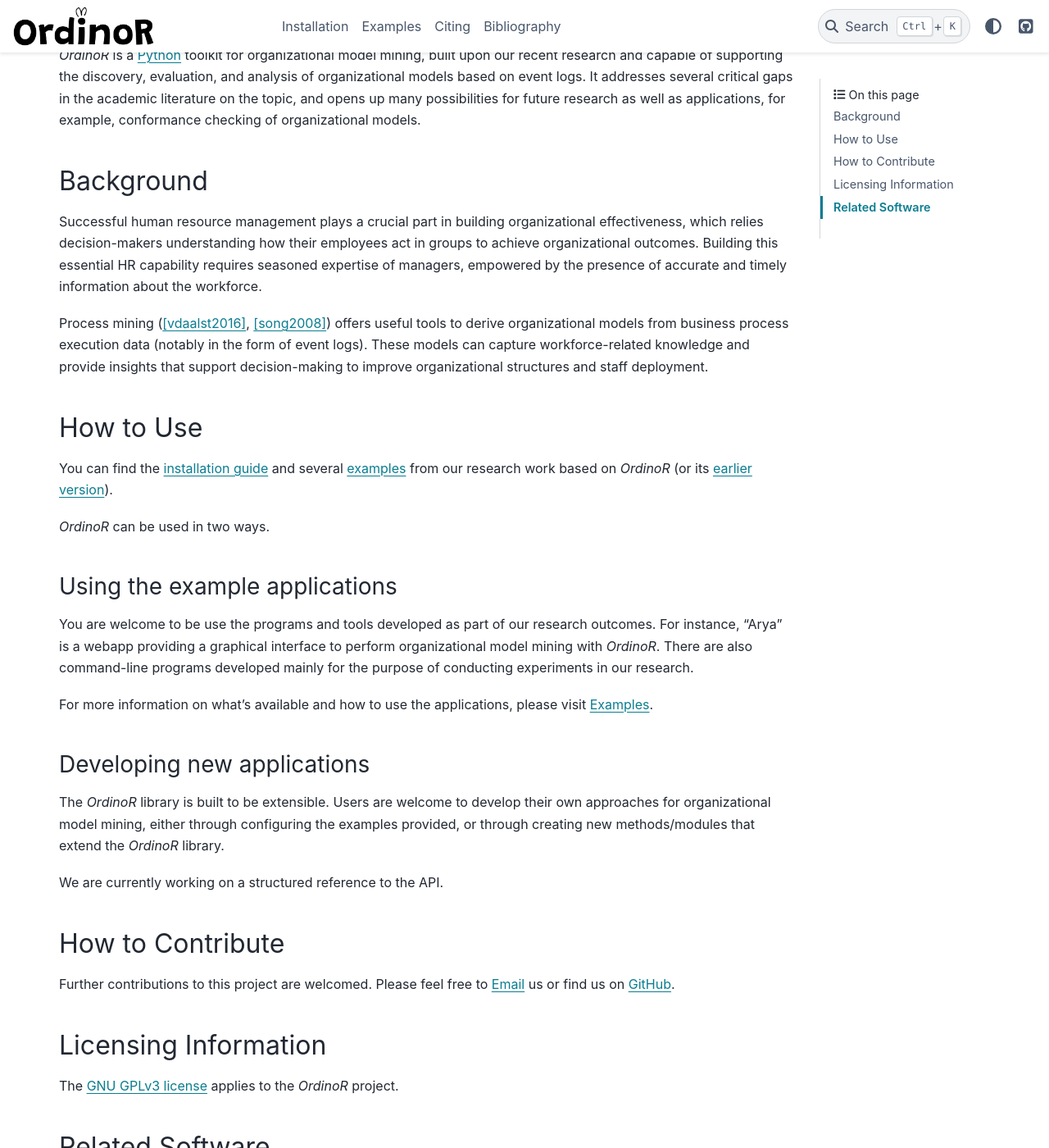
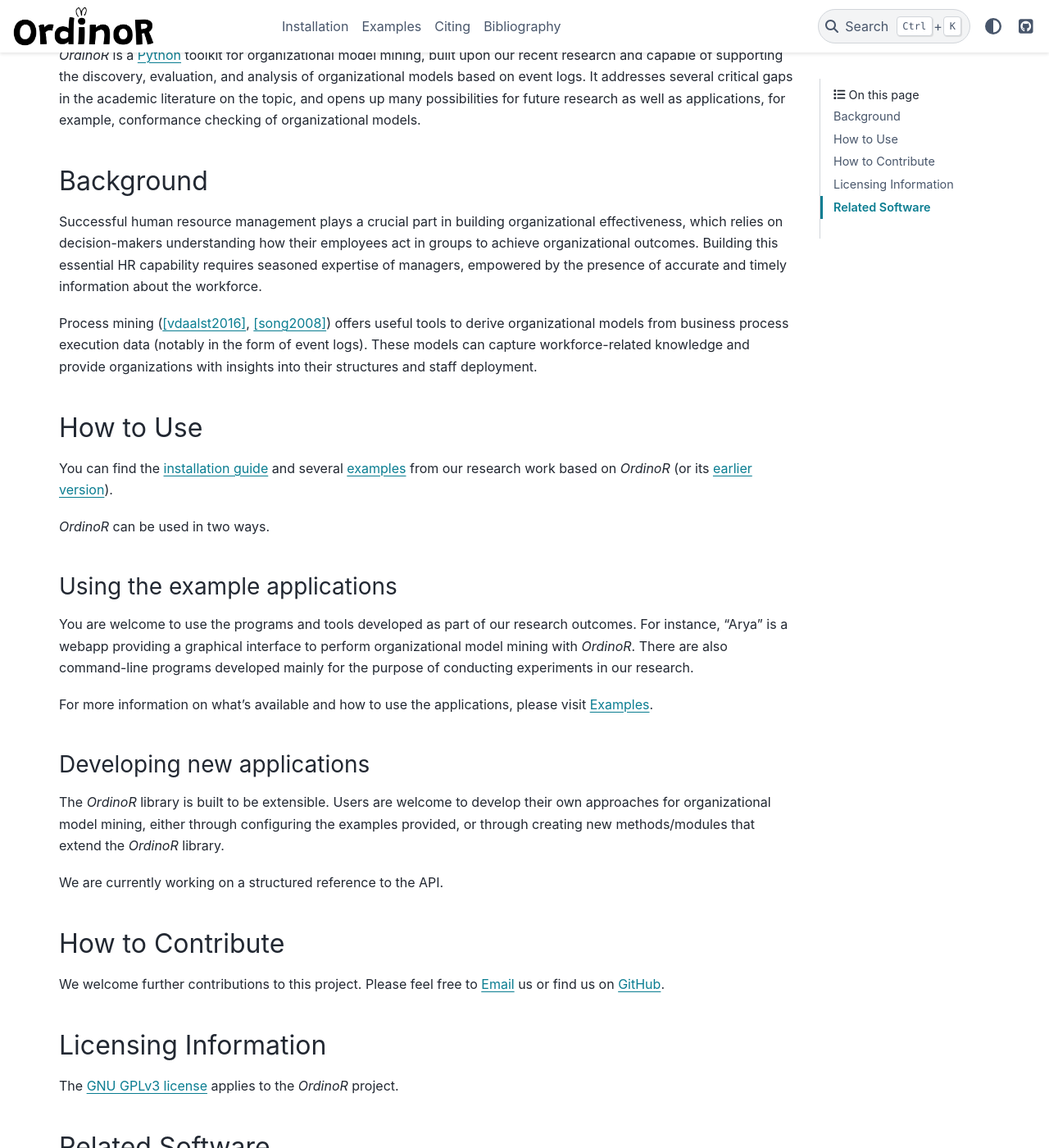
Before and after one commit to roy-jingyang/OrdinoR-doc, a Sphinx documentation site: the page built from source/index.rst, in a window 1280 px wide and 1400 px high, scrolled down 231 px. Shown: the whole window at 82% size. Built offline with Sphinx 7.4.7 and the PyData theme 0.15.4, drawn with Linux system fonts in a browser that asks for light colours.

Commit message:
correct typos on the landing page

```diff
--- a/source/index.rst
+++ b/source/index.rst
@@ -33,8 +33,9 @@
 Background
 **********
 Successful human resource management plays a crucial part in building
-organizational effectiveness, which relies decision-makers understanding
-how their employees act in groups to achieve organizational outcomes.
+organizational effectiveness, which relies on decision-makers
+understanding how their employees act in groups to achieve organizational
+outcomes.
 Building this essential HR capability requires seasoned expertise of
 managers, empowered by the presence of accurate and timely information
 about the workforce.
@@ -42,9 +43,8 @@
 Process mining ([vdaalst2016]_, [song2008]_) offers useful tools to
 derive organizational models from business process execution data
 (notably in the form of event logs).
-These models can capture workforce-related knowledge and provide insights
-that support decision-making to improve organizational structures and
-staff deployment.
+These models can capture workforce-related knowledge and provide
+organizations with insights into their structures and staff deployment.
 
 **********
 How to Use
@@ -58,7 +58,7 @@
 
 Using the example applications
 ==============================
-You are welcome to be use the programs and tools developed as part of our
+You are welcome to use the programs and tools developed as part of our
 research outcomes. For instance, "Arya" is a webapp providing a graphical
 interface to perform organizational model mining with *OrdinoR*.
 There are also command-line programs developed mainly for the purpose of
@@ -80,7 +80,7 @@
 *****************
 How to Contribute
 *****************
-Further contributions to this project are welcomed. Please feel free to
+We welcome further contributions to this project. Please feel free to
 Email_ us or find us on GitHub_.
 
 
```
